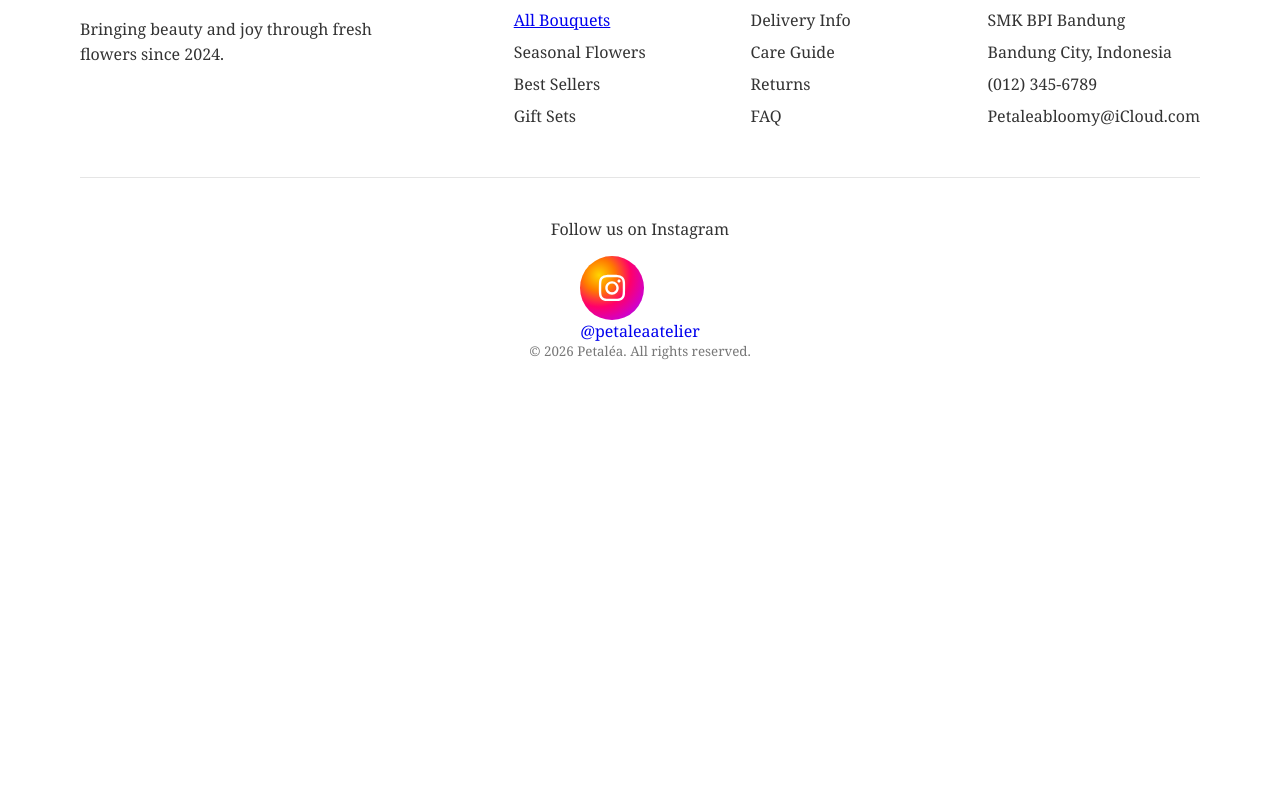
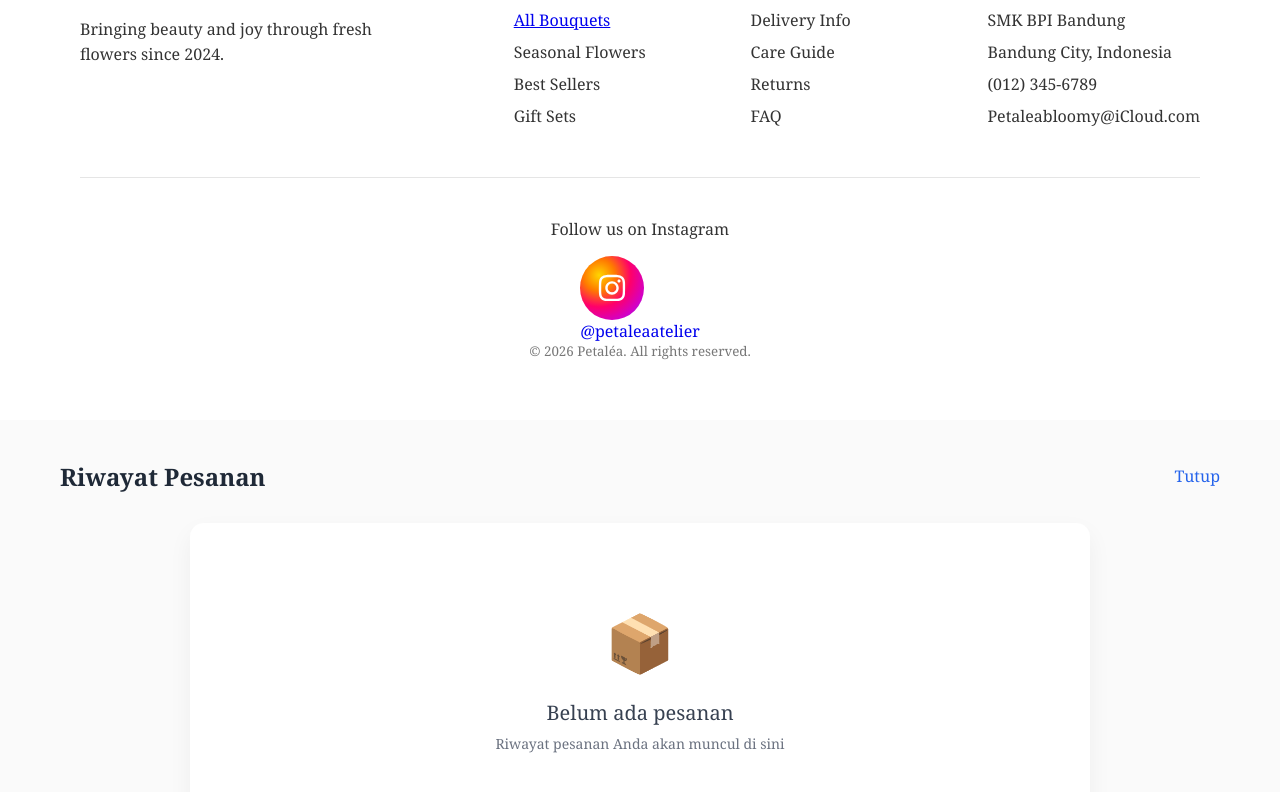
Before and after one commit to andiyyay/ujikom-web, a React (Vite) app in the folder frontend/: page / in a window 1280 px wide. Shown: the part 3643-4435 px from the top of the page. Before the commit the page ends 4063 px from the top, so only its background shows below. Built offline with nearby package versions, Linux system fonts and the light colour scheme.

Commit message:
mau nambah fitur

```diff
--- a/frontend/src/App.jsx
+++ b/frontend/src/App.jsx
@@ -6,6 +6,7 @@ import Catalog from "./components/catalog";
 import Banner from "./components/banner";
 import Footer from "./components/footer";
 import Login from "./components/login";
+import RiwayatPesanan from "./components/riwayat";
 
 function App() {
   const [user, setUser] = useState(null);
@@ -38,6 +39,7 @@ function App() {
       <Catalog />
       <Banner />
       <Footer />
+      <RiwayatPesanan />
     </>
   );
 }
--- /dev/null
+++ b/frontend/src/components/riwayat.css
@@ -0,0 +1,60 @@
+.riwayat-container {
+  min-height: 100vh;
+  padding: 40px 60px;
+  background-color: #fafafa;
+  font-family: "Poppins", sans-serif;
+}
+
+.riwayat-header {
+  display: flex;
+  align-items: center;
+  justify-content: space-between;
+  margin-bottom: 30px;
+}
+
+.riwayat-header h2 {
+  font-size: 24px;
+  font-weight: 600;
+  color: #1f2937;
+}
+
+.btn-close {
+  background: none;
+  border: none;
+  font-size: 16px;
+  color: #2563eb;
+  cursor: pointer;
+}
+
+.btn-close:hover {
+  text-decoration: underline;
+}
+
+/* EMPTY STATE */
+.empty-state {
+  background: #ffffff;
+  border-radius: 14px;
+  padding: 80px 20px;
+  max-width: 900px;
+  margin: 0 auto;
+  text-align: center;
+  box-shadow: 0 10px 25px rgba(0, 0, 0, 0.05);
+}
+
+.empty-state .icon {
+  font-size: 56px;
+  color: #cbd5e1;
+  margin-bottom: 20px;
+}
+
+.empty-state h3 {
+  font-size: 20px;
+  font-weight: 500;
+  color: #374151;
+  margin-bottom: 8px;
+}
+
+.empty-state p {
+  font-size: 14px;
+  color: #6b7280;
+}
--- /dev/null
+++ b/frontend/src/components/riwayat.jsx
@@ -0,0 +1,24 @@
+import "./riwayat.css";
+
+function RiwayatPesanan() {
+  const orders = [];
+
+  return (
+    <div className="riwayat-container">
+      <div className="riwayat-header">
+        <h2>Riwayat Pesanan</h2>
+        <button className="btn-close">Tutup</button>
+      </div>
+
+      {orders.length === 0 && (
+        <div className="empty-state">
+          <div className="icon">📦</div>
+          <h3>Belum ada pesanan</h3>
+          <p>Riwayat pesanan Anda akan muncul di sini</p>
+        </div>
+      )}
+    </div>
+  );
+}
+
+export default RiwayatPesanan;
```
Also changed, not shown: 1 other file (tests, documents, lock files or other folders).
